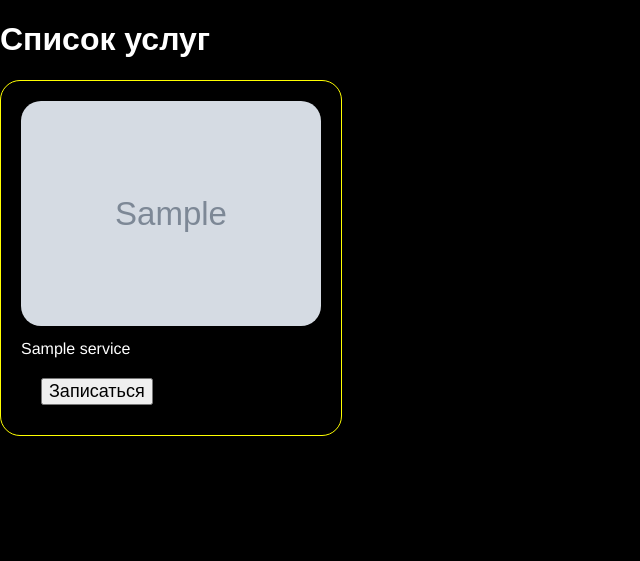
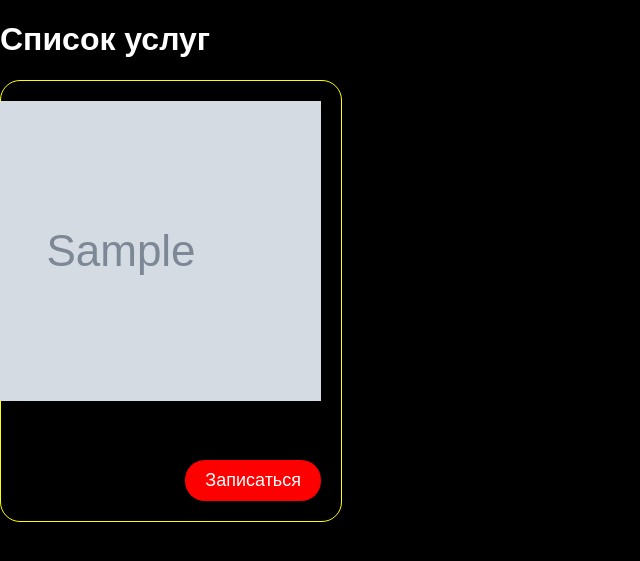
Before and after one commit to Nekch1/CarService_Django, a Django app: template test_server/test_site/templates/index.html in a window 1280 px wide. Shown: the top 561 px of the page, without its empty margins (0-640 px from the left). Run offline with Django 3.2, Linux system fonts and the light colour scheme; the template is opened without the code that fills it: most values are stand-ins (such as "Sample title", 1, 10 or a date in 2020); grey boxes marked "Sample" are stand-in pictures.

Commit message:
изменение стилей карточек

```diff
--- a/test_server/static/css/style.css
+++ b/test_server/static/css/style.css
@@ -1,35 +1,66 @@
-body{
-    margin:0;
-    padding:0;
+body {
+    margin: 0;
+    padding: 0;
     font-family: Arial, sans-serif;
     background-color: #000;
     color: #fff;
 }
 
-.service-block{
+.service-block {
     display: flex;
+    gap: 20px;
 }
 
-.service{
-    border:1px solid yellow;
-    padding:20px;
+.service {
+    border: 1px solid yellow;
+    padding: 20px;
     width: 300px;
     font-family: Helvetica, sans-serif;
     vertical-align: top;
     border-radius: 20px;
+    position: relative;
+    transition: transform 0.3s, box-shadow 0.3s;
+    min-height: 400px;
 
 }
 
-.service-title{
+.service:hover {
+    transform: scale(1.05);
+    box-shadow: 0 4px 8px rgba(255, 88, 88, 0.5);
+
+}
+
+.service-title {
     margin: 10px 0;
 }
 
-.service-img{
-    width:300px;
+.service-img {
+    width: 300px;
     border-radius: 20px;
+    max-height: 200px;
 }
 
-.service-button{
-    margin:10px 20px;
-    font-size:18px;
+.service-button {
+    border: none;
+    padding: 10px 20px;
+    font-size: 18px;
+    background-color: red;
+    color: white;
+    border-radius: 20px;
+    transition: background-color 0.3s, color 0.3s;
+    position: absolute;
+    bottom: 20px;
+    right:20px;
+    cursor: pointer;
 }
+
+.service-button:hover {
+    background-color: #fd7c7c;
+    color: #000;
+}
+
+.service .sale-icon {
+    position: absolute;
+    top: 20px;
+    right: 20px;
+}
--- a/test_server/test_site/templates/index.html
+++ b/test_server/test_site/templates/index.html
@@ -11,6 +11,9 @@
     <div class="service-block">
         {% for service in services %}
             <div class="service">
+                {% if forloop.first %}
+                    <img class="sale-icon" src="{{sale_img}}" alt="">
+                {% endif%}
                 <img class="service-img" src = "{{service.img}}" alt = "{{service.title}}">
                 <p class="service-title">{{service.title}}</p>
                 <button class="service-button">Записаться</button>
--- a/test_server/test_site/views.py
+++ b/test_server/test_site/views.py
@@ -4,6 +4,7 @@
 def index_page(request):
     context = {
         "page_name":"Автосервис",
+        "sale_img" : static("images/sale.png"),
         "services": [
             {
                 "title" : 'Замена масла',
```
Also changed, not shown: test_server/static/images/sale.png (added).
